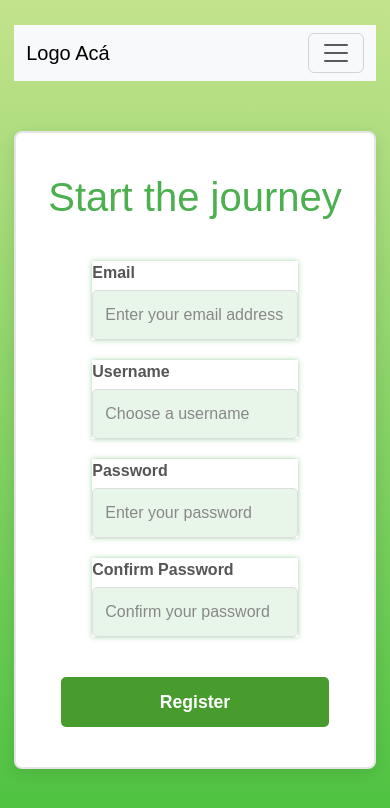
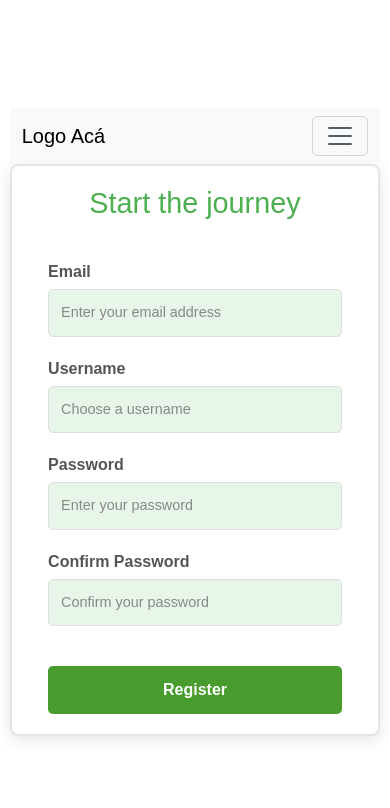
Before and after one commit to ArianaSaenz/FrontEnd-Yumfull, a React (Create React App) app: page /Register in a window 390 px wide. Shown: the top 808 px of the page. Built offline with nearby package versions, Linux system fonts and the light colour scheme.

Commit message:
homepage

```diff
--- a/src/NavBar/NavBar.js
+++ b/src/NavBar/NavBar.js
@@ -23,8 +23,8 @@ export function NavBar() {
                 <div className="collapse navbar-collapse" id="navbarNavDropdown">
                     <ul className="navbar-nav">
                         <li className="nav-item">
-                            <Link className="nav-link active" aria-current="page" to="/Store">
-                                Home acá(falta)
+                            <Link className="nav-link" to="/HomePage">
+                                HomePage7
                             </Link>
                         </li>
                         <li className="nav-item">
--- a/src/Pages/Register/Register.css
+++ b/src/Pages/Register/Register.css
@@ -1,4 +1,4 @@
-body {
+body.Register {
   margin: 0;
   font-family: 'Roboto', sans-serif;
   display: flex;
@@ -10,7 +10,7 @@ body {
 
 }
 
-.container {
+.containerR {
   margin-top:50px;
   margin-bottom:50px ;
   display: flex;
@@ -81,20 +81,20 @@ body {
   position: absolute;
 }
 
-.food-image.top-left {
+.food-image.top-leftR {
   bottom: 400px;
   left: -100px;
   width: 170px;
 }
 
-.food-image.top-right {
+.food-image.top-rightR {
   top: 260px;
   left: 100px;
   width: 190px;
   transform: rotate(5deg);
 }
 
-.food-image.bottom-center {
+.food-image.bottom-centerR {
   bottom: 245px;
   left: 105px;
   width: 190px;
@@ -161,54 +161,44 @@ body {
   background-color: #45a049;
 }
 
-
-@media (max-width: 768px) {
-  .container {
-    flex-direction: column;
-    width: 95%;
-    height: auto;
+@media (max-width: 500px) {
+  /* Oculta imágenes y decoraciones */
+  .left-section,
+  .center-line,
+  .food-images,
+  .food-image,
+  .left-section::before,
+  .left-section::after {
+    display: none !important;
   }
 
-  .left-section {
-    height: 300px;
-  }
-
-  .food-image.top-left {
-    top: 20px;
-    left: 20px;
-    width: 200px;
-  }
-
-  .food-image.top-right {
-    top: 20px;
-    right: 20px;
-    width: 200px;
-  }
-
-  .food-image.bottom-center {
-    position: relative;
-    top: 60px;
-    left: auto;
-    right: auto;
-    bottom: 60;
-    transform: none;
-    margin: 10px auto;
-    width: 200px;
+  .containerR {
+    flex-direction: column;
+    width: 95vw;
+    height: auto;
+    margin: auto;
   }
 
   .right-section {
-    padding: 40px 20px;
+    width: 100%;
+    padding: 20px;
+    justify-content: flex-start;
+  }
+
+  .right-section h1 {
+    font-size: 1.8em;
   }
 
   .form-group,
+  .submit-button {
+    width: 90%;
+  }
 
-.form-group input:focus {
- outline: none;
- border-color: #4CAF50;
- box-shadow: 0 0 5px rgba(76, 175, 80, 0.5);
-}
+  .form-group input {
+    font-size: 0.9em;
+  }
 
   .submit-button {
-    width: 91%;
+    font-size: 1em;
   }
 }
--- a/src/Pages/Register/Register.js
+++ b/src/Pages/Register/Register.js
@@ -7,24 +7,24 @@ import './Register.css';
 
 function Register() {
   return (
-    <div className="container">
+    <div className="containerR">
       <div className="left-section">
         <div className="center-line">
           <div className="food-images">
             <img
               src={fruittoast}
               alt="Fruit Toast"
-              className="food-image top-left"
+              className="food-image top-leftR"
             />
             <img
               src={eggberries}
               alt="Eggs with Berries"
-              className="food-image top-right"
+              className="food-image top-rightR"
             />
             <img
               src={pupusas}
               alt="Pupusas"
-              className="food-image bottom-center"
+              className="food-image bottom-centerR"
             />
           </div>
         </div>
```
